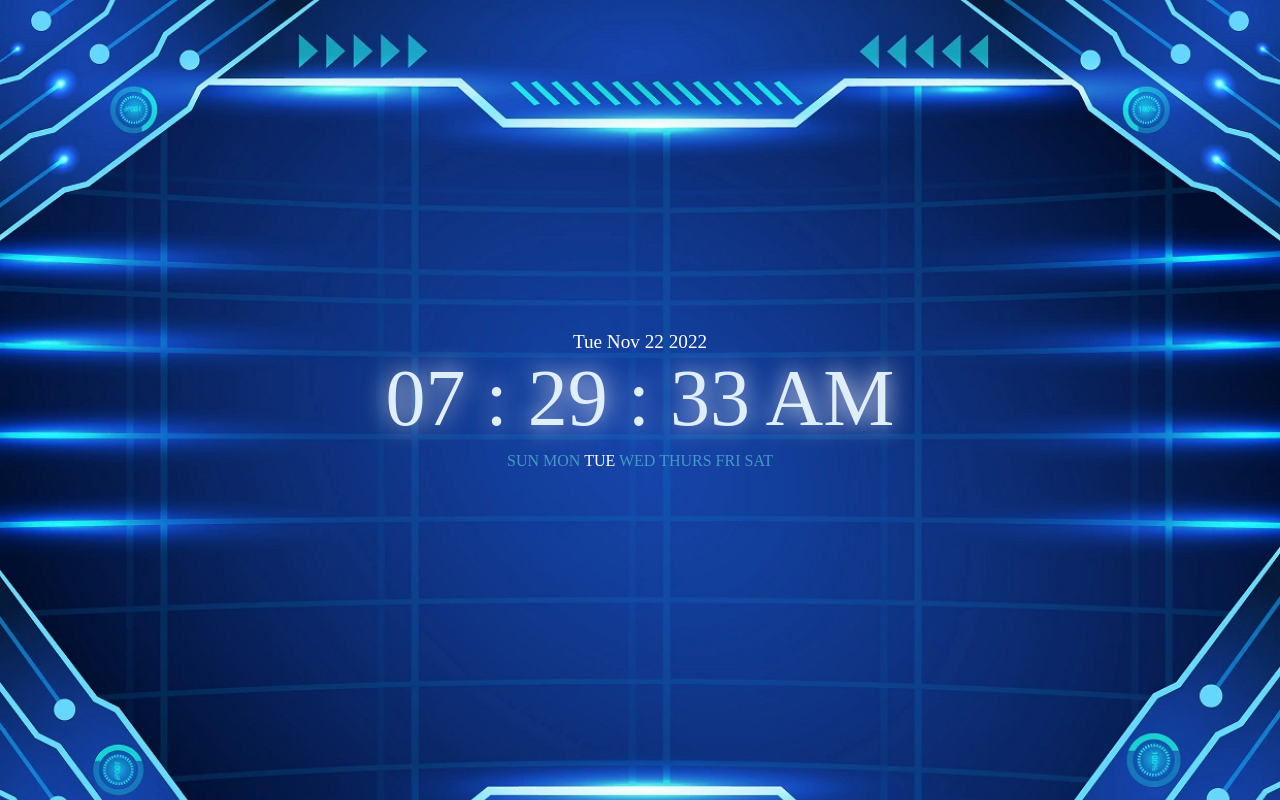
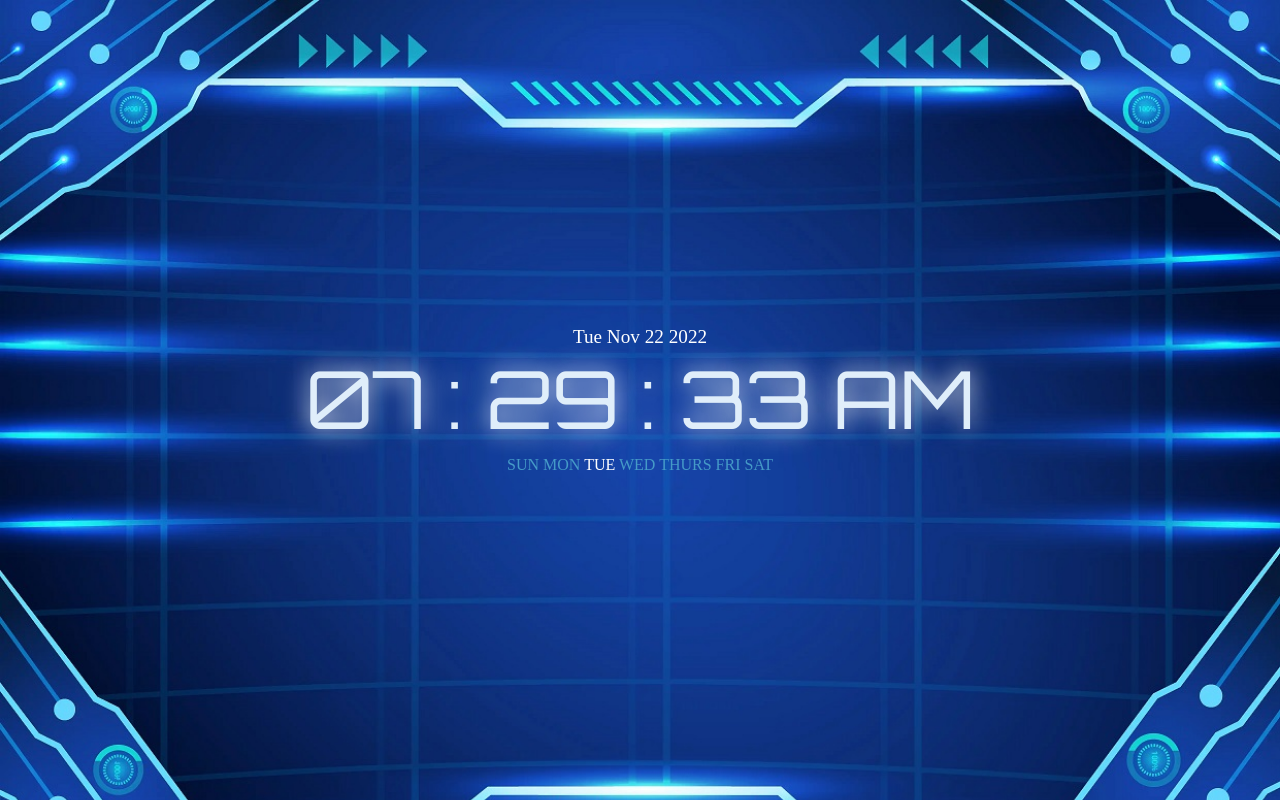
Before and after one commit to Husayn01/Digital-Clock, a plain HTML site: page index.html in a window 1280 px wide. Drawn offline with Linux system fonts and the light colour scheme.

Commit message:
Update style.css

```diff
--- a/style.css
+++ b/style.css
@@ -21,6 +21,7 @@ html, body{
     color: rgb(255, 255, 255);
 }
 #digitalClock{
+    font-family: 'orbitron';
     margin-bottom: 0.5rem;
     text-align: center;
     color: rgb(224, 238, 250);
```
